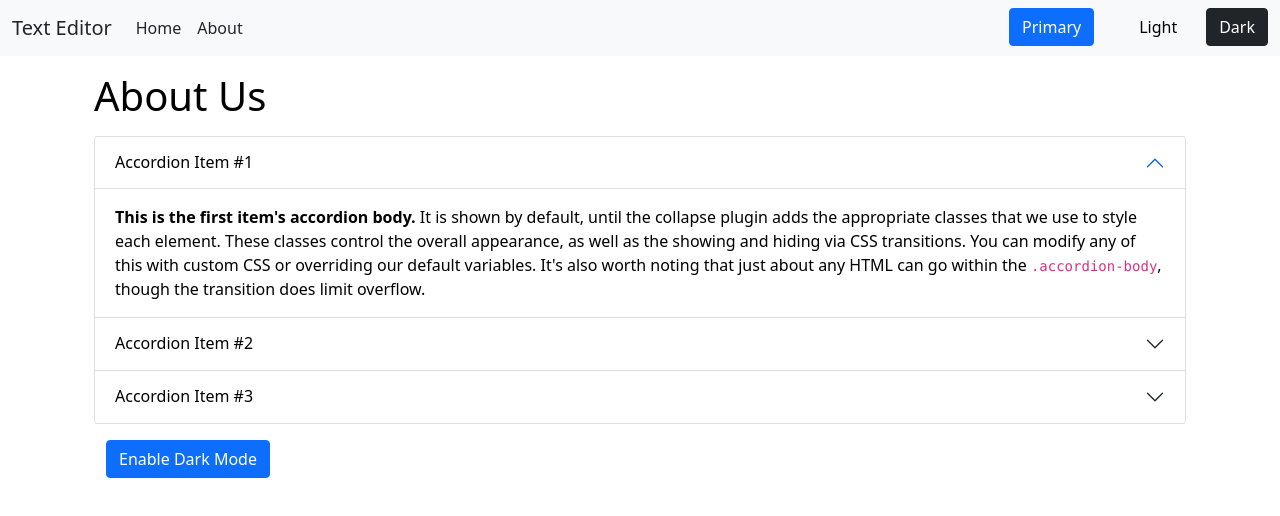
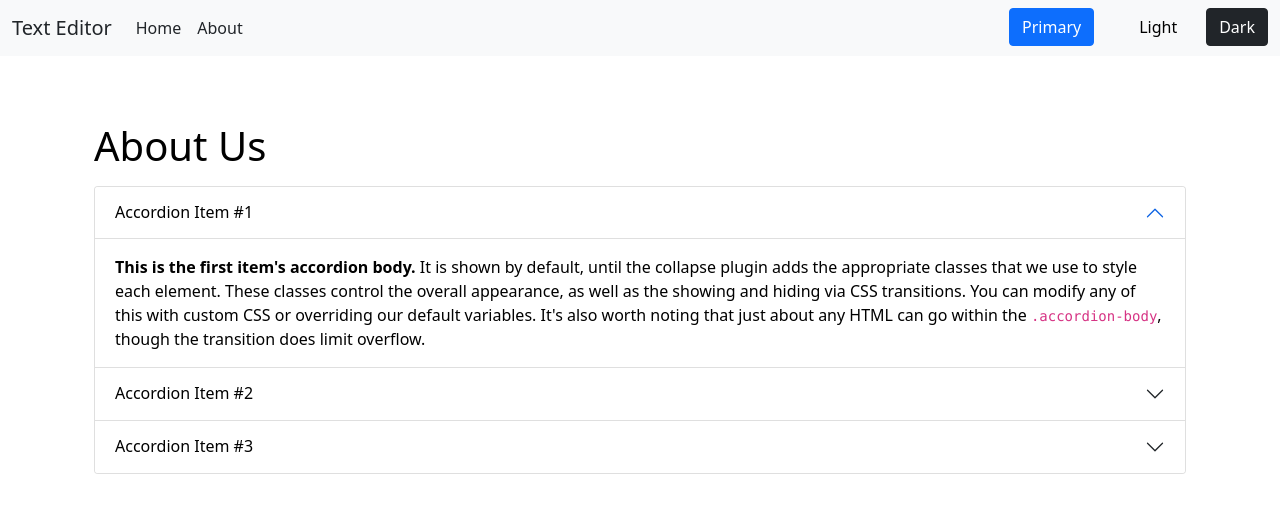
Before and after one commit to mayankrai2000/Text-Editor, a React (Create React App) app: page /about in a window 1280 px wide. Shown: the top 516 px of the page. Built offline with nearby package versions, Linux system fonts and the light colour scheme.

Commit message:
minor fixes

```diff
--- a/src/components/About.js
+++ b/src/components/About.js
@@ -121,9 +121,6 @@ export default function About() {
           </div>
         </div>
       </div>
-      <div className="container my-3">
-           <button onClick={toggleStyle} type="button" className="btn btn-primary">{btntext}</button>
-      </div>
     </div>
   );
 }
--- a/src/components/Alert.js
+++ b/src/components/Alert.js
@@ -6,9 +6,11 @@ function Alert(props) {
         return lower.charAt(0).toUpperCase() + lower.slice(1);
     }
     return (
-        // Below statement is equivalent to. if (props. alert != NULL)
-        props.alert && <div class={`alert alert-${props.alert.type} alert-dismissible fade show`} role="alert">
+        <div style={{height: '50px'}}>
+        {/* Below statement is equivalent to. if (props. alert != NULL) */}
+        {props.alert && <div class={`alert alert-${props.alert.type} alert-dismissible fade show`} role="alert">
         <strong>{capitalize(props.alert.type)}</strong>: {props.alert.msg}
+        </div>}
         </div>
     );
 }
```
